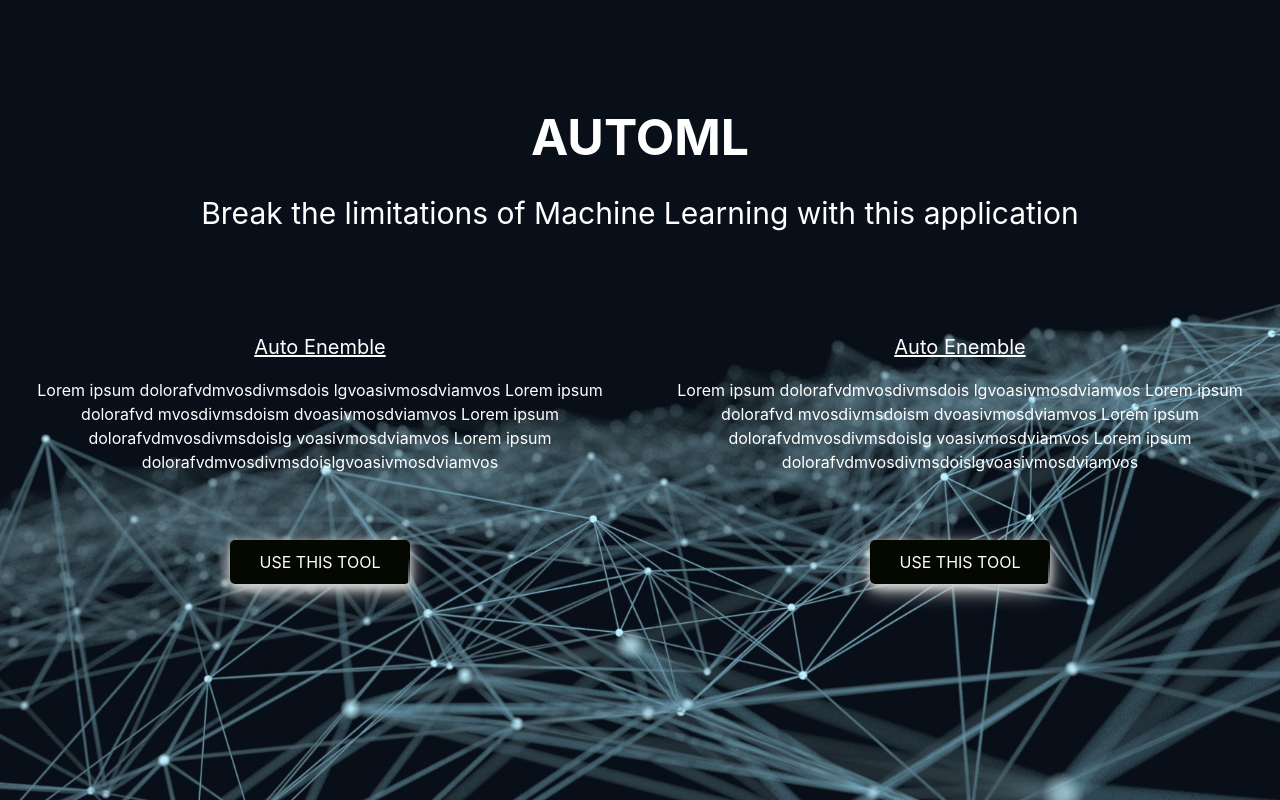
After one commit to mihir2510/SuperML_Application, a Flask app: page / in a window 1280 px wide. The commit adds this page. Run offline with Flask 2, Linux system fonts and the light colour scheme; some libraries are stand-ins or nearby versions.

Commit message:
Home, Front-end Done

```diff
--- a/app.py
+++ b/app.py
@@ -8,6 +8,10 @@ app = Flask(__name__, instance_relative_config=True)
 app.config.from_object(settings)
 
 
+
+@app.route('/')
+def home():
+    return render_template('home.html')
 
 @app.route('/ensemble')
 def ensemble():
--- /dev/null
+++ b/templates/home.html
@@ -0,0 +1,195 @@
+<!DOCTYPE html>
+<html>
+
+<head>
+    <title>home</title>
+    <link rel="stylesheet" href="https://maxcdn.bootstrapcdn.com/bootstrap/4.0.0/css/bootstrap.min.css" integrity="sha384-Gn5384xqQ1aoWXA+058RXPxPg6fy4IWvTNh0E263XmFcJlSAwiGgFAW/dAiS6JXm" crossorigin="anonymous">
+    <script src="https://code.jquery.com/jquery-3.2.1.slim.min.js" integrity="sha384-KJ3o2DKtIkvYIK3UENzmM7KCkRr/rE9/Qpg6aAZGJwFDMVNA/GpGFF93hXpG5KkN" crossorigin="anonymous"></script>
+    <script src="https://cdnjs.cloudflare.com/ajax/libs/popper.js/1.12.9/umd/popper.min.js" integrity="sha384-ApNbgh9B+Y1QKtv3Rn7W3mgPxhU9K/ScQsAP7hUibX39j7fakFPskvXusvfa0b4Q" crossorigin="anonymous"></script>
+    <script src="https://maxcdn.bootstrapcdn.com/bootstrap/4.0.0/js/bootstrap.min.js" integrity="sha384-JZR6Spejh4U02d8jOt6vLEHfe/JQGiRRSQQxSfFWpi1MquVdAyjUar5+76PVCmYl" crossorigin="anonymous"></script>
+    <script type='text/javascript' src='https://stackpath.bootstrapcdn.com/bootstrap/4.3.1/js/bootstrap.bundle.min.js'></script>
+    <style>
+        body {
+            background-image: url(../static/images/background.jpg);
+            background-repeat: no-repeat;
+            background-size: cover;
+            background-attachment: fixed;
+        }
+
+        .header {
+            margin-top: 100px;
+            text-align: center;
+        }
+
+        .head-para {
+            font-size: 50px;
+            font-weight: bolder;
+            color: white;
+        }
+
+        .subhead-para {
+            font-size: 30px;
+            color: white;
+        }
+
+        p {
+            color: white;
+        }
+
+        .col-lg-6 {
+            text-align: center;
+            margin-top: 80px;
+        }
+
+        .col-headers {
+            font-size: 20px;
+            text-decoration: underline;
+        }
+
+        a {
+            position: relative;
+            display: inline-block;
+            padding: 10px 30px;
+            margin: 50px;
+            color: white;
+            /*#03e9f4*/
+            text-decoration: none;
+            text-transform: uppercase;
+            transition: 0.5s;
+            overflow: hidden;
+            margin-right: 50px;
+            background: #050801;
+            border-radius: 5px;
+            z-index: +1;
+            box-shadow: 0 4px 8px 0 lightgrey, 0 6px 20px 0 lightgrey;
+        }
+        /* link Hover effect*/
+
+        a:hover {
+            background: #03e9f4;
+            color: #050801;
+            box-shadow: 0 0 5px #03e9f4, 0 0 25px #03e9f4, 0 0 50px #03e9f4, 0 0 200px white;
+            -webkit-box-reflect: below 1px linear-gradient(transition, #0005)
+        }
+        /* add animation */
+
+        a:nth-child(2) {
+            filter: hue-rotate(270deg);
+        }
+
+        a span {
+            position: absolute;
+            display: block;
+        }
+
+        a span:nth-child(1) {
+            top: 0;
+            left: 0;
+            width: 100%;
+            height: 2px;
+            background: linear-gradient(90deg, transparent, white);
+            animation: animate1 1s linear infinite;
+        }
+        /* add keyframes for animation*/
+
+        @keyframes animate1 {
+            0% {
+                left: -100%;
+            }
+            50%,
+            100% {
+                left: 100%;
+            }
+        }
+        /* 2nd line animation*/
+
+        a span:nth-child(2) {
+            top: -100%;
+            right: 0;
+            width: 2px;
+            height: 100%;
+            background: linear-gradient(180deg, transparent, white);
+            animation: animate2 1s linear infinite;
+            animation-delay: 0.25s;
+        }
+        /* add keyframes*/
+
+        @keyframes animate2 {
+            0% {
+                top: -100%;
+            }
+            50%,
+            100% {
+                top: 100%;
+            }
+        }
+        /* 3rd line animation*/
+
+        a span:nth-child(3) {
+            bottom: 0;
+            right: 0;
+            width: 100%;
+            height: 2px;
+            background: linear-gradient(270deg, transparent, white);
+            animation: animate3 1s linear infinite;
+        }
+
+        @keyframes animate3 {
+            0% {
+                right: -100%;
+            }
+            50%,
+            100% {
+                right: 100%;
+            }
+        }
+        /* 4th line animation*/
+
+        a span:nth-child(4) {
+            bottom: -100%;
+            left: 0;
+            width: 2px;
+            height: 100%;
+            background: linear-gradient(360deg, transparent, white);
+            animation: animate4 1s linear infinite;
+            animation-delay: 0.75s;
+        }
+
+        @keyframes animate4 {
+            0% {
+                bottom: -100%;
+            }
+            50%,
+            100% {
+                bottom: 100%;
+            }
+        }
+    </style>
+
+</head>
+
+
+<body>
+    <div class="container-fluid">
+        <div class="header">
+            <p class="head-para"> AUTOML </p>
+            <p class="subhead-para"> Break the limitations of Machine Learning with this application </p>
+        </div>
+
+        <div class="row">
+            <div class="col-lg-6">
+                <p class="col-headers"> Auto Enemble </p>
+                <p> Lorem ipsum dolorafvdmvosdivmsdois lgvoasivmosdviamvos Lorem ipsum dolorafvd mvosdivmsdoism dvoasivmosdviamvos Lorem ipsum dolorafvdmvosdivmsdoislg voasivmosdviamvos Lorem ipsum dolorafvdmvosdivmsdoislgvoasivmosdviamvos</p>
+                <a href="#"><span></span><span></span><span></span><span></span> Use this tool </a>
+            </div>
+            <div class="col-lg-6">
+                <p class="col-headers"> Auto Enemble </p>
+                <p> Lorem ipsum dolorafvdmvosdivmsdois lgvoasivmosdviamvos Lorem ipsum dolorafvd mvosdivmsdoism dvoasivmosdviamvos Lorem ipsum dolorafvdmvosdivmsdoislg voasivmosdviamvos Lorem ipsum dolorafvdmvosdivmsdoislgvoasivmosdviamvos</p>
+                <a href="#"><span></span><span></span><span></span><span></span> Use this tool </a>
+            </div>
+        </div>
+
+    </div>
+</body>
+
+</html>
```
Also changed, not shown: templates/index.html (+28 -31 lines), templates/result_gen.html (+24 -25 lines), templates/results.html (+5 -2 lines), static/images/1.gif (added), static/images/background.jpg (added).
